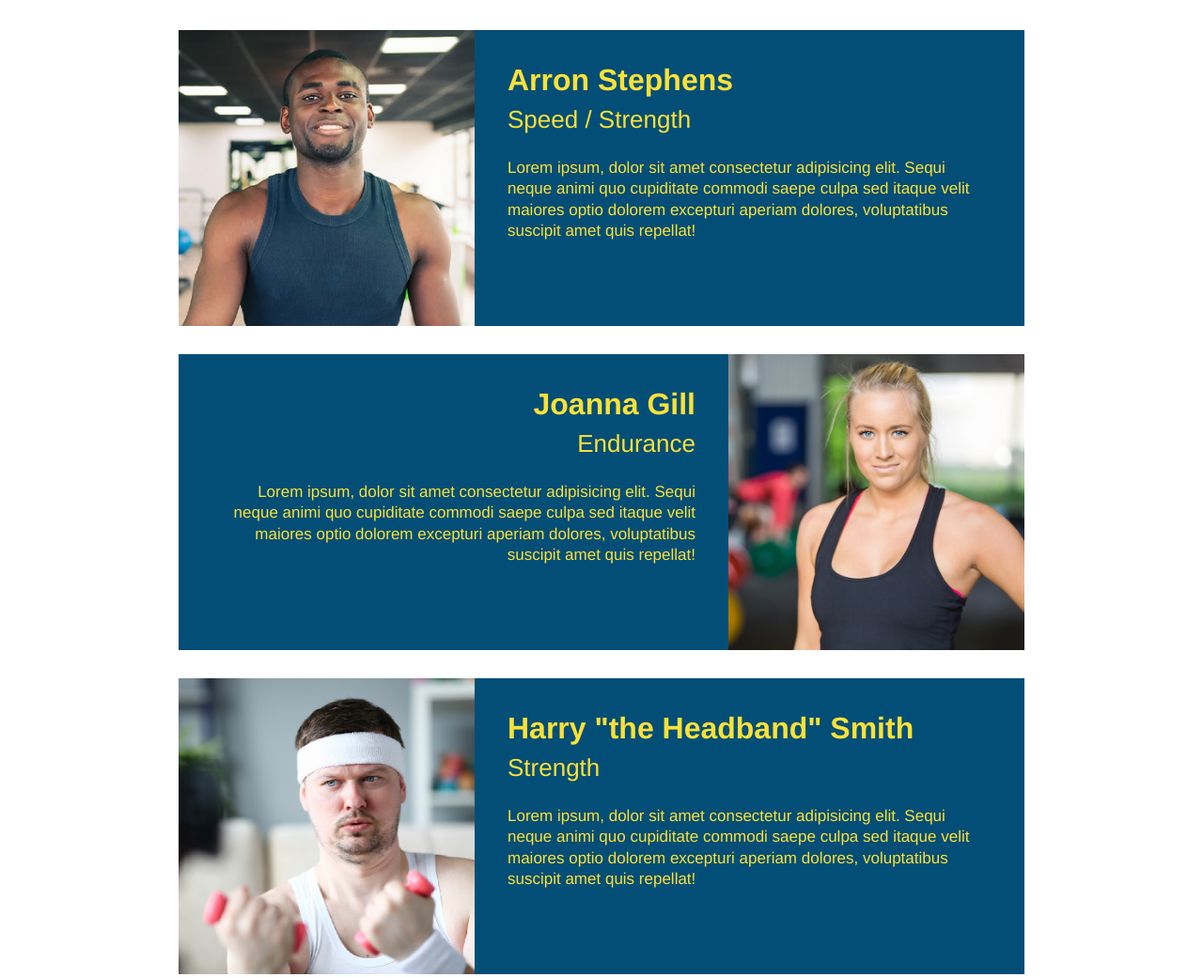
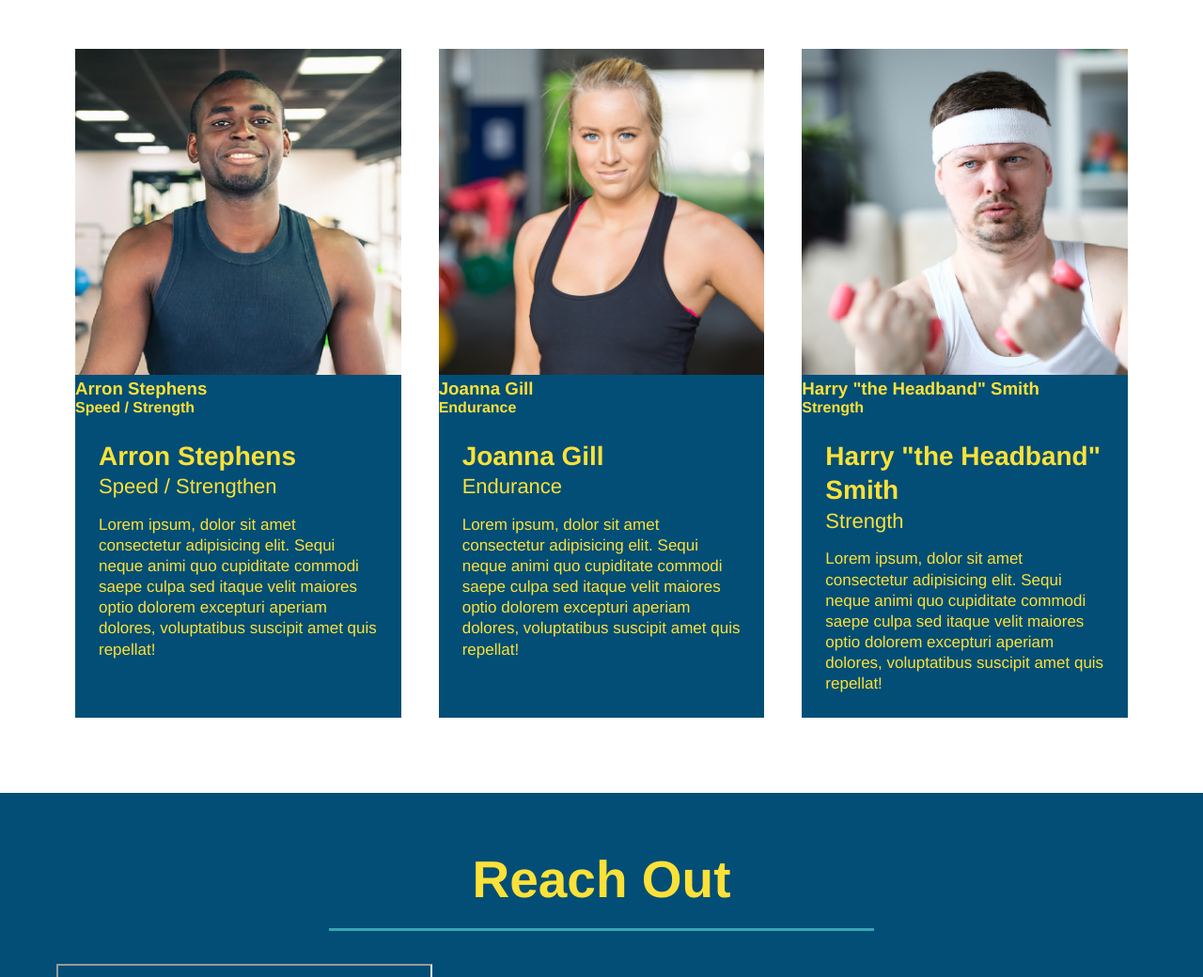
Before and after one commit to winterkanda/run-buddy, a plain HTML site: page index.html in a window 1280 px wide. Shown: the part 2470-3510 px from the top of the page at 94% size. Drawn offline with Linux system fonts and the light colour scheme; grey boxes are pictures that could not be loaded.

Commit message:
add flexbox to the trainers

```diff
--- a/index.html
+++ b/index.html
@@ -151,18 +151,24 @@
 
 
         <!--"meet the trainers" section-->
-        <section id="your-trainers" class="trainers">
+        <section id="your-trainers">
             <div class="flex-row">
                 <h2 class="section-title primary-border">
                     Meet the Trainers
                 </h2>
             </div>
 
+            <div class="trainers">
+                <!-- first trainer bio-->
                 <article class="trainer">
                     <img src="assets/images/01-05-trainers/trainer-1.jpg" alt="Arron Stephens in his workout clothes, ready to pump iron" />
-                <div class="trainer-bio text-left">
+                        <div>
                             <h3>Arron Stephens</h3>
                             <h4>Speed / Strength</h4>
+                        </div>
+                        <div class="trainer-bio">
+                            <h3>Arron Stephens</h3>
+                            <h4>Speed / Strengthen</h4>
                             <p>
                                 Lorem ipsum, dolor sit amet consectetur adipisicing elit. Sequi neque animi quo cupiditate commodi saepe culpa sed
                                 itaque velit maiores optio dolorem excepturi aperiam dolores, voluptatibus suscipit amet quis repellat!
@@ -172,7 +178,12 @@
 
                 <!-- second trainer bio -->
                 <article class="trainer">
-                <div class="trainer-bio text-right">
+                    <img src="assets/images/01-05-trainers/trainer-2.jpg" alt="Joanna Gill cooling off after a workout" />
+                        <div>
+                            <h3>Joanna Gill</h3>
+                            <h4>Endurance</h4>
+                        </div>
+                        <div class="trainer-bio">
                             <h3>Joanna Gill</h3>
                             <h4>Endurance</h4>
                             <p>
@@ -180,13 +191,16 @@
                                 itaque velit maiores optio dolorem excepturi aperiam dolores, voluptatibus suscipit amet quis repellat!
                             </p>
                         </div>
-                <img src="assets/images/01-05-trainers/trainer-2.jpg" alt="Joanna Gill cooling off after a workout" />
                 </article>
 
                 <!-- third trainer bio -->
                 <article class="trainer">
                     <img src="assets/images/01-05-trainers/trainer-3.jpg" alt="Harry Smith wearing a headband and lifting comically small pink weights" />
-                <div class="trainer-bio text-left">
+                        <div>
+                            <h3>Harry "the Headband" Smith</h3>
+                            <h4>Strength</h4>
+                        </div>
+                        <div class="trainer-bio">
                             <h3>Harry "the Headband" Smith</h3>
                             <h4>Strength</h4>
                             <p>
@@ -195,7 +209,7 @@
                             </p>
                         </div>
                 </article>
-
+            </div>
         </section>
 
 
--- a/style.css
+++ b/style.css
@@ -228,25 +228,27 @@ section {
 
 /* meet the trainers section styling */
 .trainers {
+    width: 100%;
+    margin: 0 auto;
+    display: flex;
+    flex-wrap: wrap;
+    justify-content: space-around;
   }
 
 .trainer {
-    width: 900px;
-    margin: 0 auto 30px auto;
+    margin: 20px;
     background: #024e76;
     color: #fce138;
-    overflow: auto
+    flex: 1
   }
 
 .trainer img {
-    width: 35%;
-    float: left;
+    width: 100%;
   }
 
 .trainer-bio {
-    padding: 35px;
-    float: left;
-    width: 65%;
+    padding: 25px;
+    line-height: 1.3;
   }
 
 .text-left {
@@ -262,19 +264,17 @@ section {
 }
 
 .trainer-bio h3 {
-    font-size: 32px;
-    margin-bottom: 8px;
+    font-size: 28px;
   }
 
 .trainer-bio h4 {
     font-weight: lighter;
-    font-size: 26px;
-    margin-bottom: 25px;
+    font-size: 22px;
+    margin-bottom: 15px;
   }
 
 .trainer-bio p {
     font-size: 17px;
-    line-height: 1.3;
   }
 
 /* REACH OUT STYLES START */
```
Lines whose indentation alone changed are shown as unchanged.
